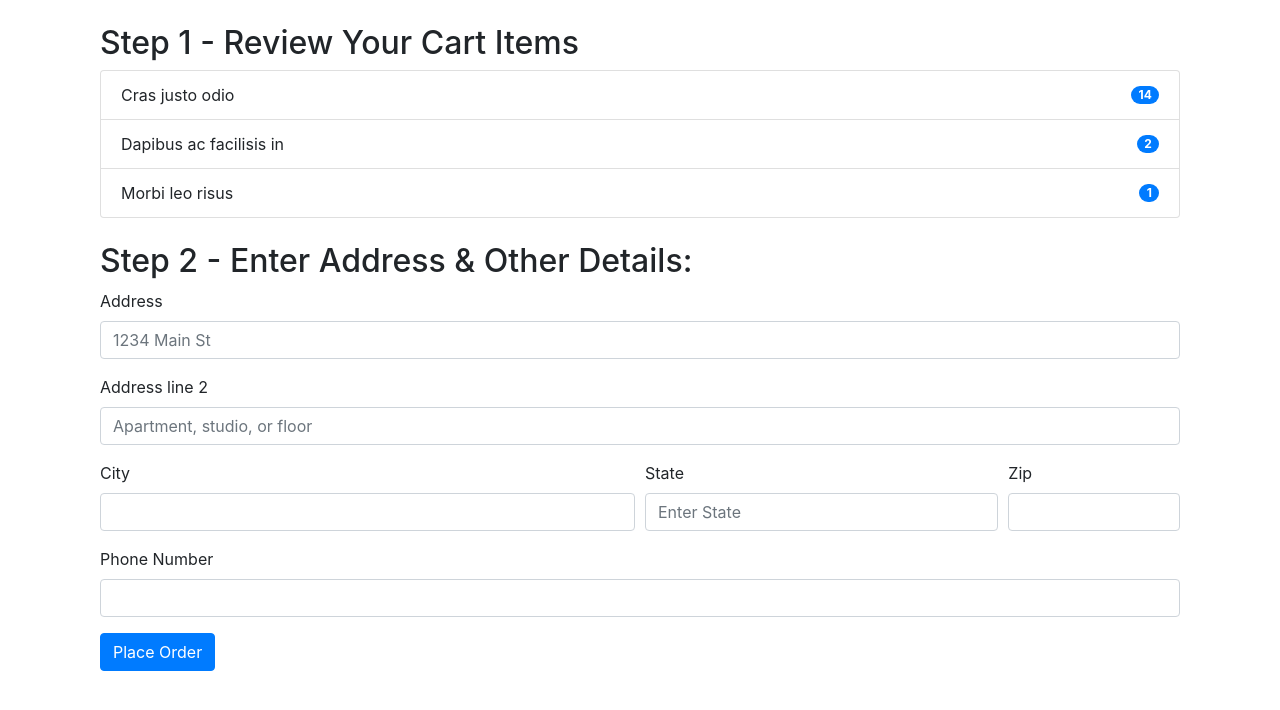
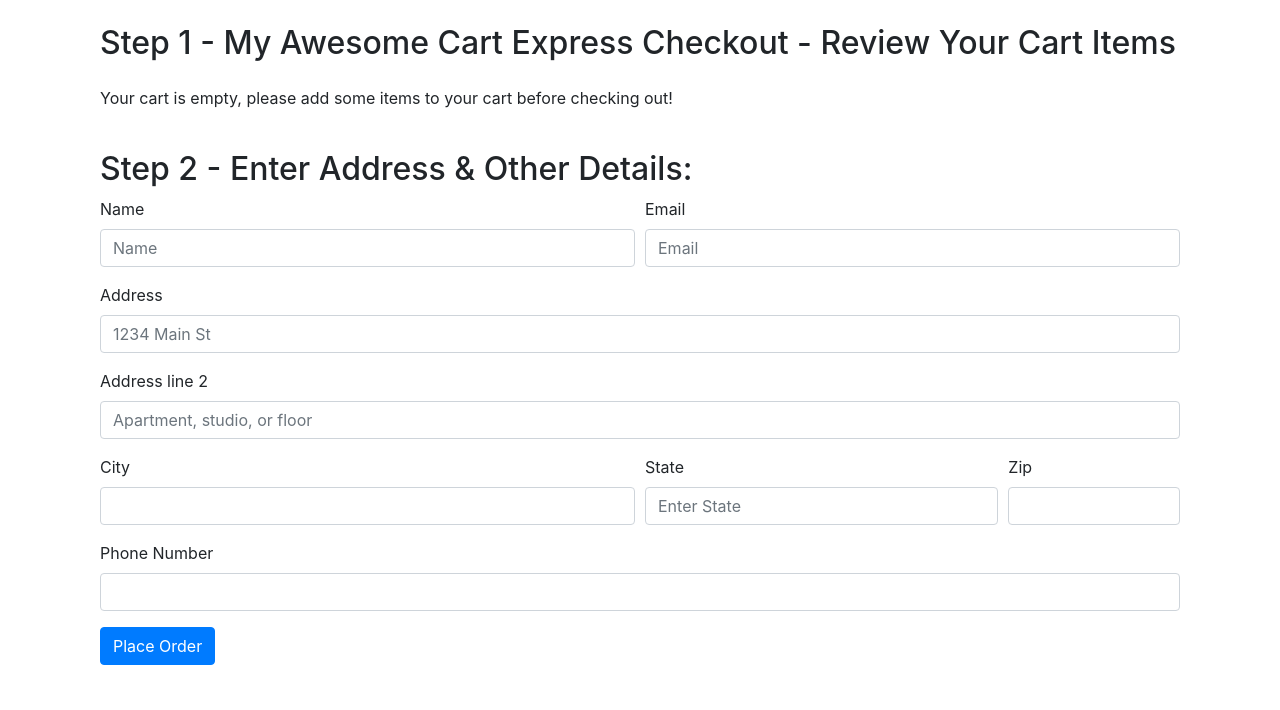
Before and after one commit to avin99/project-on-Django, a Django app: page /shop/checkout/ in a window 1280 px wide. Shown: the part 56-766 px from the top of the page. Run offline with Django 3.2, Linux system fonts and the light colour scheme; some libraries are stand-ins or nearby versions.

Commit message:
place order complete

```diff
--- a/myfoodapp/shop/admin.py
+++ b/myfoodapp/shop/admin.py
@@ -1,6 +1,7 @@
 from django.contrib import admin
 
 # Register your models here.
-from .models import Product
+from .models import Product,Orders
 
 admin.site.register(Product)
+admin.site.register(Orders)
--- a/myfoodapp/shop/templates/shop/checkout.html
+++ b/myfoodapp/shop/templates/shop/checkout.html
@@ -3,59 +3,88 @@
 {% block body %}
 <div class="container">
     <div class="col my-4">
-        <h2>Step 1 - Review Your Cart Items</h2>
-        <div id="items">
-            <ul class="list-group">
-                <li class="list-group-item d-flex justify-content-between align-items-center">
-                    Cras justo odio
-                    <span class="badge badge-primary badge-pill">14</span>
-                </li>
-                <li class="list-group-item d-flex justify-content-between align-items-center">
-                    Dapibus ac facilisis in
-                    <span class="badge badge-primary badge-pill">2</span>
-                </li>
-                <li class="list-group-item d-flex justify-content-between align-items-center">
-                    Morbi leo risus
-                    <span class="badge badge-primary badge-pill">1</span>
-                </li>
+        <h2>Step 1 - My Awesome Cart Express Checkout - Review Your Cart Items</h2>
+        <div class="my-4">
+            <ul class="list-group" id="items">
             </ul>
         </div>
     </div>
     <div class="col my-4">
         <h2>Step 2 - Enter Address & Other Details:</h2>
-        <form>
+        <form method="post" action="/shop/checkout/">{% csrf_token %}
+            <input type="hidden" name="itemsJson" id="itemsJson">
             <div class="form-row">
-
-
+                <div class="form-group col-md-6">
+                    <label for="inputname">Name</label>
+                    <input type="text" class="form-control" id="name" name="name" placeholder="Name">
+                </div>
+                <div class="form-group col-md-6">
+                    <label for="inputEmail4">Email</label>
+                    <input type="email" class="form-control" id="email" name="email" placeholder="Email">
+                </div>
             </div>
             <div class="form-group">
                 <label for="inputAddress">Address</label>
-                <input type="text" class="form-control" id="inputAddress" placeholder="1234 Main St">
+                <input type="text" class="form-control" id="address1" name="address1" placeholder="1234 Main St">
             </div>
             <div class="form-group">
                 <label for="inputAddress2">Address line 2</label>
-                <input type="text" class="form-control" id="inputAddress2" placeholder="Apartment, studio, or floor">
+                <input type="text" class="form-control" id="address2" name="address2" placeholder="Apartment, studio, or floor">
             </div>
             <div class="form-row">
                 <div class="form-group col-md-6">
                     <label for="inputCity">City</label>
-                    <input type="text" class="form-control" id="inputCity">
+                    <input type="text" class="form-control" id="city" name="city">
                 </div>
                 <div class="form-group col-md-4">
                     <label for="inputState">State</label>
-                    <input type="text" class="form-control" id="inputAddress2" placeholder="Enter State">
+                    <input type="text" class="form-control" id="state" name="state"  placeholder="Enter State">
                 </div>
                 <div class="form-group col-md-2">
                     <label for="inputZip">Zip</label>
-                    <input type="text" class="form-control" id="inputZip">
+                    <input type="text" class="form-control" id="zip_code" name="zip_code">
                 </div>
             </div>
             <div class="form-group">
-                    <label for="inputZip">Phone Number</label>
-                    <input type="tel" class="form-control" id="inputPhone">
-                </div>
+                <label for="inputZip">Phone Number</label>
+                <input type="tel" class="form-control" id="phone" name="phone">
+            </div>
             <button type="submit" class="btn btn-primary">Place Order</button>
         </form>
     </div>
 </div>
 {% endblock %}
+{% block js %}
+<script>
+if (localStorage.getItem('cart') == null) {
+    var cart = {};
+} else {
+    cart = JSON.parse(localStorage.getItem('cart'));
+}
+console.log(cart);
+var sum = 0;
+if ($.isEmptyObject(cart)) {
+    //if object is empty
+    mystr = `<p>Your cart is empty, please add some items to your cart before checking out!</p>`
+    $('#items').append(mystr);
+} else {
+    for (item in cart) {
+        let name = cart[item][1];
+        let qty = cart[item][0];
+        sum = sum + qty;
+        mystr = `<li class="list-group-item d-flex justify-content-between align-items-center">
+                    ${name}
+                    <span class="badge badge-primary badge-pill">${qty}</span>
+                </li>`
+        $('#items').append(mystr);
+    }
+}
+document.getElementById('cart').innerHTML = sum;
+$('#itemsJson').val(JSON.stringify(cart));
+{% if thank %}
+alert('Thanks for ordering with us. Your order is is {{id}}. Use it to track your order using our order tracker');
+localStorage.clear();
+document.location = "/shop";
+{% endif %}
+</script>
+{% endblock %}
--- a/myfoodapp/shop/views.py
+++ b/myfoodapp/shop/views.py
@@ -1,5 +1,5 @@
 from django.shortcuts import render
-from .models import Product
+from .models import Product,Orders
 from math import ceil
 # Create your views here.
 from django.http import HttpResponse
@@ -40,4 +40,19 @@
     return render(request, 'shop/prodView.html', {'product':product[0]})
 
 def checkout(request):
-     return render(request, 'shop/checkout.html')
+    if request.method=="POST":
+        items_json = request.POST.get('itemsJson', '')
+        name = request.POST.get('name', '')
+        email = request.POST.get('email', '')
+        address = request.POST.get('address1', '') + " " + request.POST.get('address2', '')
+        city = request.POST.get('city', '')
+        state = request.POST.get('state', '')
+        zip_code = request.POST.get('zip_code', '')
+        phone = request.POST.get('phone', '')
+        order = Orders(items_json=items_json, name=name, email=email, address=address, city=city,
+                       state=state, zip_code=zip_code, phone=phone)
+        order.save()
+        thank = True
+        id = order.order_id
+        return render(request, 'shop/checkout.html', {'thank':thank, 'id': id})
+    return render(request, 'shop/checkout.html')
```
Also changed, not shown: myfoodapp/shop/models.py (+11 -0 lines), myfoodapp/shop/templates/shop/index.html (+15 -13 lines), myfoodapp/db.sqlite3, myfoodapp/media/shop/images/item8.jpg (added), myfoodapp/shop/migrations/0003_orders.py (added).
